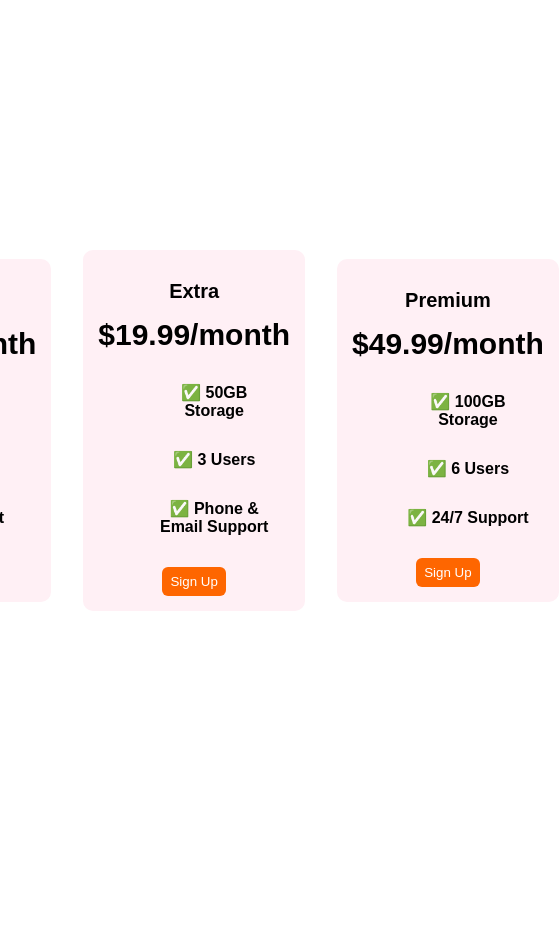
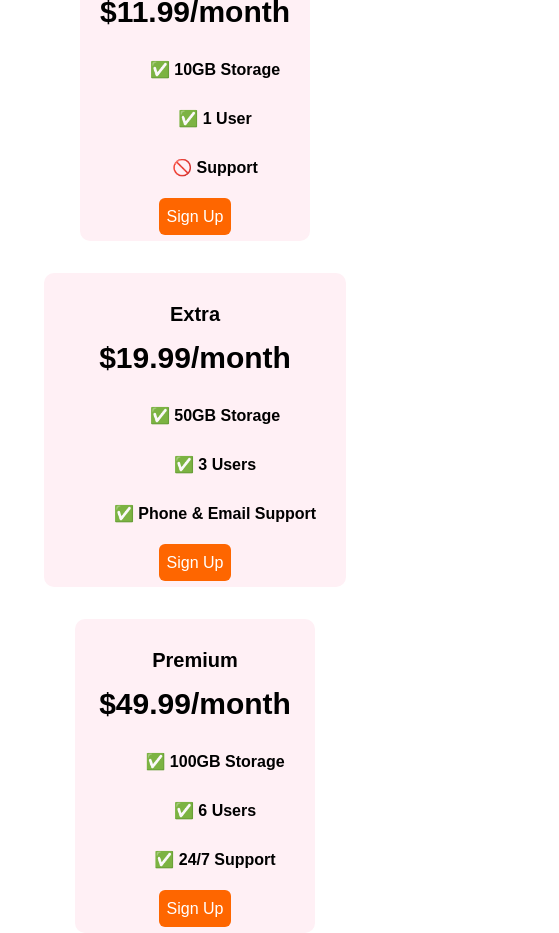
Before and after one commit to ItzYaboiiJoe/Cloud-Pricing-Table, a plain HTML site: page index.html in a window 390 px wide. Shown: the whole page, 559 px wide, since content can reach past the window. Before the commit the page ends 860 px from the top, so only its background shows below. Drawn offline with Linux system fonts and the light colour scheme; a web font is replaced by a local one.

Commit message:
Fixed buttons and begun responsive

```diff
--- a/index.html
+++ b/index.html
@@ -21,8 +21,9 @@
           <li>✅ 1 User</li>
           <li>🚫 Support</li>
         </ul>
-        <button class="plan-button"><a>Sign Up</a></button>
+        <a href="#" class="plan-button">Sign Up</a>
       </div>
+
       <div class="pricing-plan">
         <div class="plan-title">Extra</div>
         <div class="plan-price">$19.99/month</div>
@@ -31,8 +32,9 @@
           <li>✅ 3 Users</li>
           <li>✅ Phone &amp; Email Support</li>
         </ul>
-        <button class="plan-button"><a>Sign Up</a></button>
+        <a href="#" class="plan-button">Sign Up</a>
       </div>
+
       <div class="pricing-plan">
         <div class="plan-title">Premium</div>
         <div class="plan-price">$49.99/month</div>
@@ -41,7 +43,7 @@
           <li>✅ 6 Users</li>
           <li>✅ 24/7 Support</li>
         </ul>
-        <button class="plan-button"><a>Sign Up</a></button>
+        <a href="#" class="plan-button">Sign Up</a>
       </div>
     </div>
   </body>
--- a/style.css
+++ b/style.css
@@ -43,12 +43,21 @@ ul {
 
 .plan-button {
     background-color: #FE6600;
+    text-transform: capitalize;
+    font-weight: 500;
     color: white;
     border: none;
     border-radius: 6px;
-    padding: 7px 8px;
+    padding: 10px 8px;
+    text-decoration: none;
+    margin-bottom: 35px;
 }
 
+
+
+
   @media (max-width: 1250px) {
-
+      .pricing-container {
+        flex-direction: column;
+      }
   }
```
